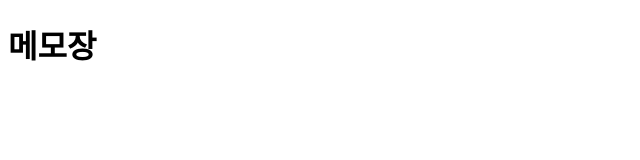
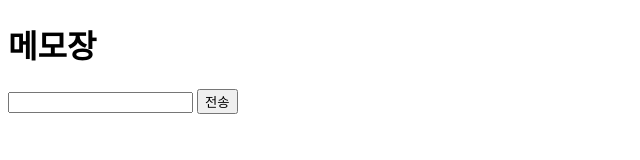
Before and after one commit to muunji/1121-memo, a plain HTML site: page public/index.html in a window 1280 px wide. Shown: the whole page, without its empty margins (0-640 px from the left). Drawn offline with Linux system fonts and the light colour scheme.

Commit message:
form input 추가

```diff
--- a/public/index.html
+++ b/public/index.html
@@ -7,5 +7,12 @@
 </head>
 <body>
   <h1>메모장</h1>
+
+  <form action="/from-index" method="POST">
+    <label for="memo">
+      <input type="text" name="memoText">
+      <input type="submit" value="전송">
+    </label>
+  </form>
 </body>
 </html>
```
